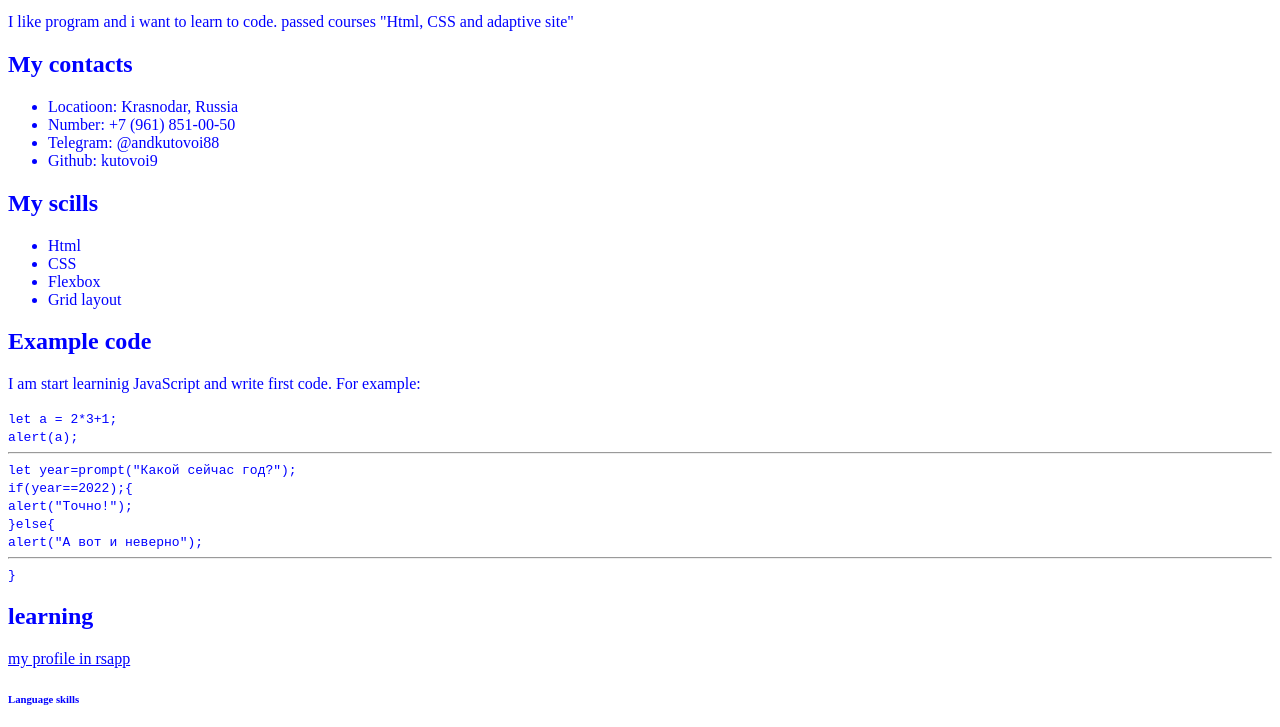
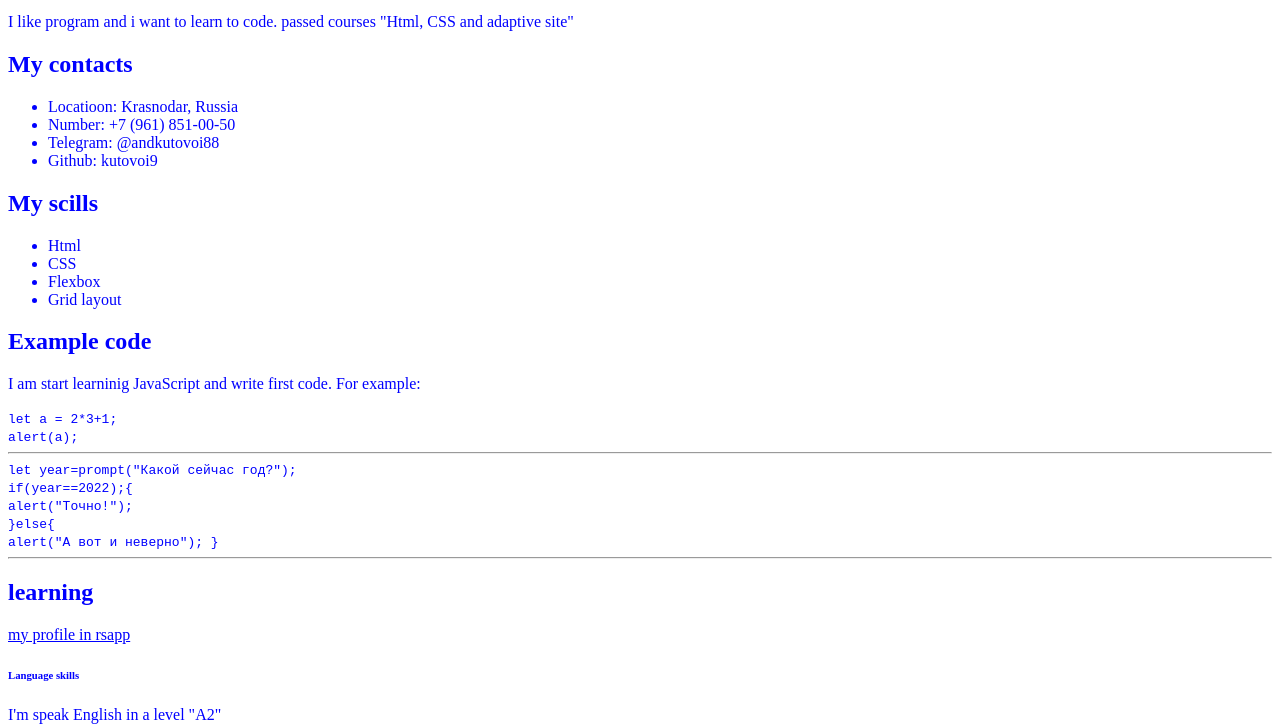
Before and after one commit to kutovoi9/rsschool-cv, a plain HTML site: page index.html in a window 1280 px wide. Shown: the part 259-986 px from the top of the page. Drawn offline with Linux system fonts and the light colour scheme.

Commit message:
Update index.html

```diff
--- a/index.html
+++ b/index.html
@@ -54,8 +54,8 @@
                 if(year==2022);{<br>
                     alert("Точно!");<br>
                 }else{<br>
-                    alert("А вот и неверно");<hr>
-                }
+                    alert("А вот и неверно");
+                }<hr>
             </code>
         </div>
         <div id="5">
```
